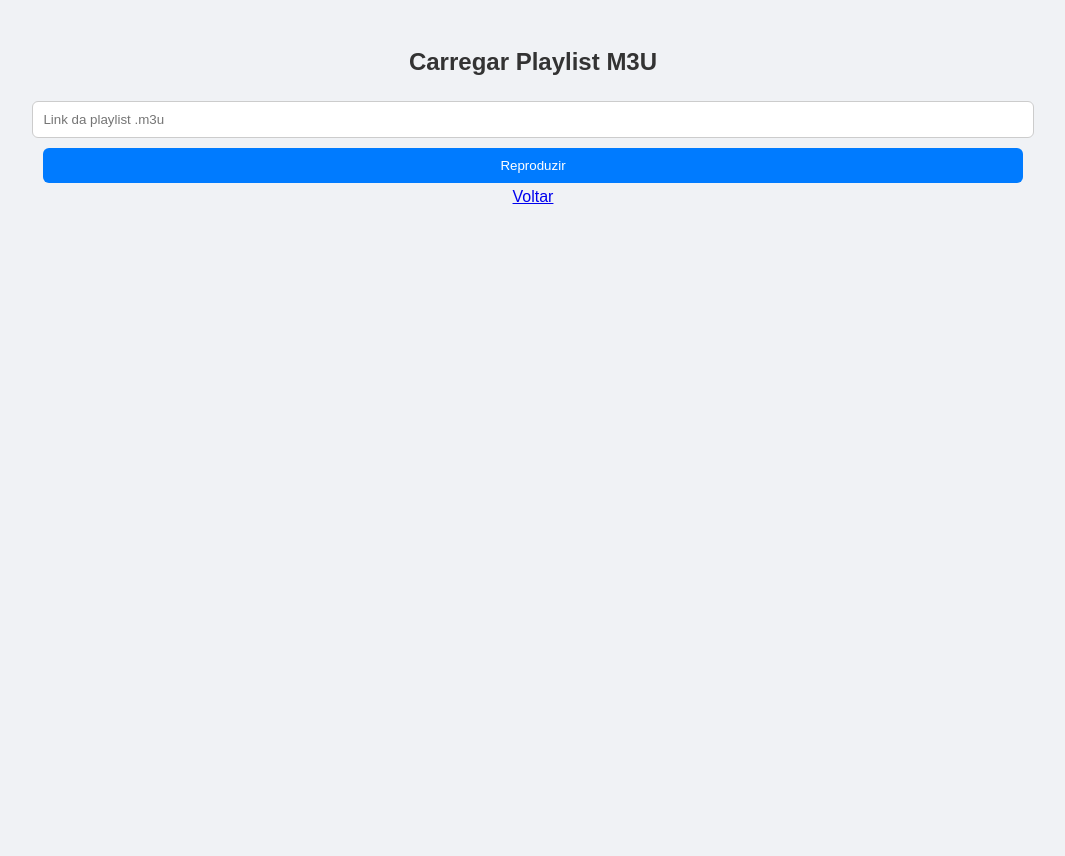
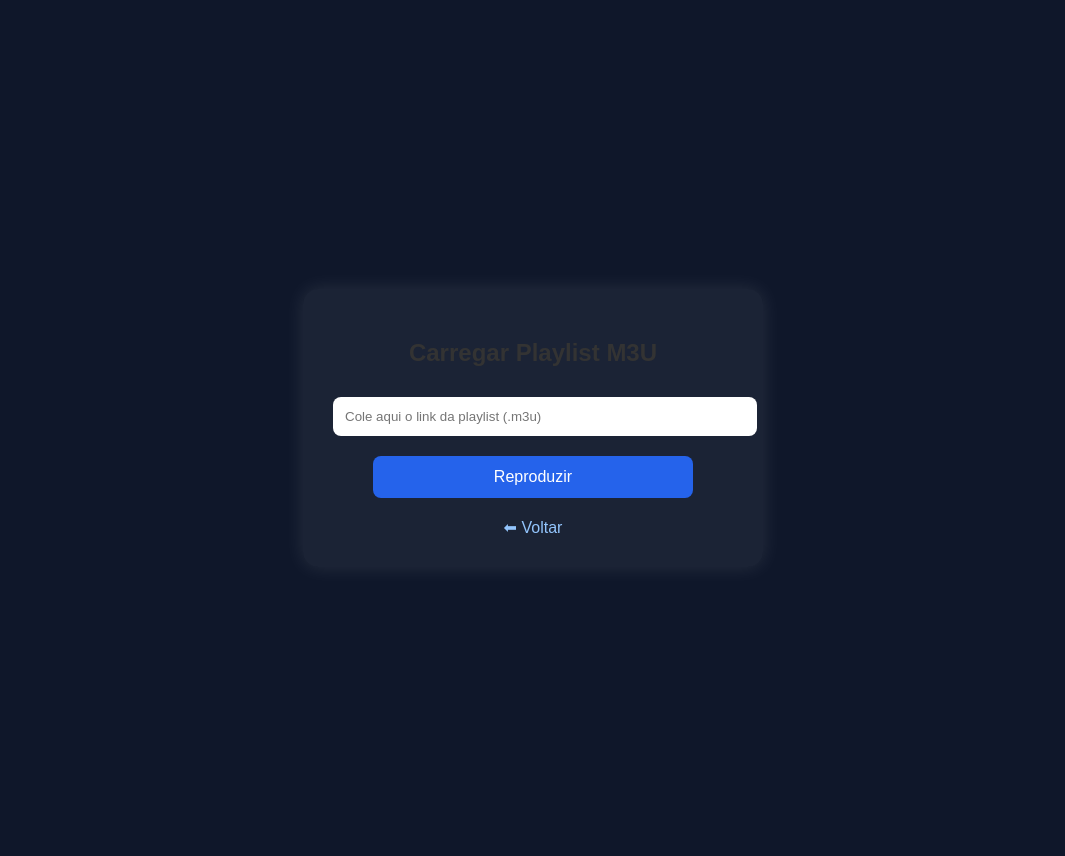
Before and after one commit to JET-SOUZA/jet.iptv, a Flask app: page /playlist in a window 1280 px wide. Shown: the whole page, without its empty margins (107-1172 px from the left). Before the commit the page ends 204 px from the top, so only its background shows below. Run offline with Flask 3, Linux system fonts and the light colour scheme; the visitor is signed in with stand-in values (Sample User, id 1).

Commit message:
Update playlists.html

```diff
--- a/templates/playlists.html
+++ b/templates/playlists.html
@@ -5,13 +5,63 @@
 <meta name="viewport" content="width=device-width, initial-scale=1.0">
 <title>Playlist M3U</title>
 <link rel="stylesheet" href="{{ url_for('static', filename='css/style.css') }}">
+<style>
+body {
+    display: flex;
+    flex-direction: column;
+    align-items: center;
+    justify-content: center;
+    min-height: 100vh;
+    background-color: #0f172a;
+    color: #fff;
+    font-family: Arial, sans-serif;
+}
+.container {
+    background: rgba(255, 255, 255, 0.05);
+    padding: 30px;
+    border-radius: 15px;
+    box-shadow: 0 0 20px rgba(255, 255, 255, 0.1);
+    text-align: center;
+    width: 90%;
+    max-width: 400px;
+}
+input {
+    width: 100%;
+    padding: 12px;
+    margin-top: 10px;
+    border-radius: 8px;
+    border: none;
+    outline: none;
+}
+button {
+    margin-top: 15px;
+    background-color: #2563eb;
+    color: white;
+    border: none;
+    padding: 12px 25px;
+    border-radius: 8px;
+    cursor: pointer;
+    font-size: 1em;
+}
+button:hover {
+    background-color: #1d4ed8;
+}
+a {
+    color: #93c5fd;
+    text-decoration: none;
+    margin-top: 15px;
+    display: inline-block;
+}
+</style>
 </head>
 <body>
-<h2>Carregar Playlist M3U</h2>
-<form method="POST">
-    <input type="text" name="m3u_url" placeholder="Link da playlist .m3u" required>
-    <button type="submit">Reproduzir</button>
-</form>
-<a href="{{ url_for('index') }}">Voltar</a>
+<div class="container">
+    <h2>Carregar Playlist M3U</h2>
+    <form method="POST">
+        <input type="text" name="m3u_url" placeholder="Cole aqui o link da playlist (.m3u)" required>
+        <button type="submit">Reproduzir</button>
+    </form>
+    <a href="{{ url_for('index') }}">⬅ Voltar</a>
+</div>
 </body>
 </html>
```
